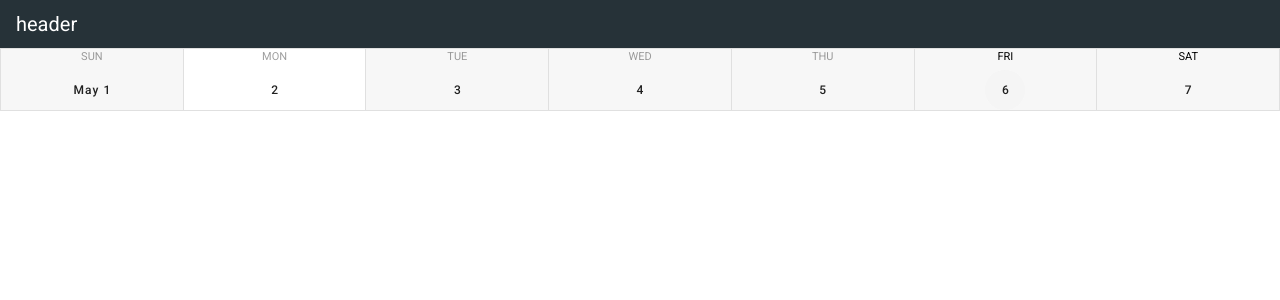
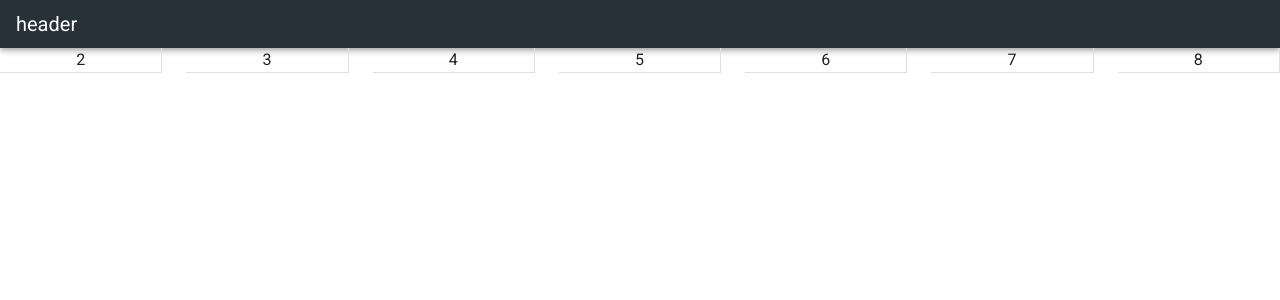
Before and after one commit to FirsovDmitriy/schedule-app, a Vue app: page / in a window 1280 px wide. Shown: the top 300 px of the page. Built offline with nearby package versions, Linux system fonts and the light colour scheme.

Commit message:
Updated TimelineWeek component

```diff
--- a/package.json
+++ b/package.json
@@ -9,6 +9,7 @@
   },
   "dependencies": {
     "core-js": "^3.6.5",
+    "moment": "^2.29.3",
     "vue": "^2.6.11",
     "vue-router": "^3.2.0",
     "vuetify": "^2.6.0",
@@ -30,6 +31,7 @@
     "eslint-plugin-vue": "^6.2.2",
     "sass": "~1.32.0",
     "sass-loader": "^10.0.0",
+    "vue-cli-plugin-tailwind": "~3.0.0",
     "vue-cli-plugin-vuetify": "~2.4.8",
     "vue-template-compiler": "^2.6.11",
     "vuetify-loader": "^1.7.0"
--- a/src/App.vue
+++ b/src/App.vue
@@ -4,9 +4,12 @@
     <v-main>
       <v-row>
         <v-col>
-          <timeline-week />
+          <timeline-week
+            :days="week()"
+          />
         </v-col>
       </v-row>
+      {{ nextWeek() }}
     </v-main>
   </v-app>
 </template>
@@ -15,6 +18,9 @@
 import TheHeader from '@/components/TheHeader'
 // import TimelineWeek from '@/components/TimelineWeek'
 import TimelineWeek from '@/components/calendar/TimelineWeek'
+import moment from 'moment'
+
+moment.updateLocale('en', { week: { dow: 1 } })
 
 export default {
   name: 'App',
@@ -24,7 +30,56 @@ export default {
   },
 
   data () {
-    return {}
+    return {
+      startWeek: moment().startOf('week'),
+      startWeekFormat: moment().startOf('week').format('YYYY-MM-DD'),
+      endWeek: moment().endOf('week'),
+      startMonth: moment().startOf('month').format('YYYY-MM-DD'),
+      endMonth: moment().endOf('month').format('DD'),
+      weeks: moment().weeksInYear(),
+      daysWeek: []
+    }
+  },
+
+  methods: {
+    week () {
+      const start = this.startWeek.format('DD')
+      const end = this.endWeek.format('DD')
+      const days = []
+
+      for (let i = start; i <= end; i++) {
+        days.push(i - 0)
+      }
+
+      return days
+    },
+
+    nextWeek () {
+      // const week = this.startWeek
+      // week.add(7, 'd')
+      // console.log('start next week', week.format('YYYY-MM-DD'))
+      // week.add(7, 'd')
+      // console.log('start next week 2', week.format('YYYY-MM-DD'))
+      // week.add(7, 'd')
+      // console.log('start next week 3', week.format('YYYY-MM-DD'))
+      // week.add(7, 'd')
+      // console.log('start next week 4', week.format('YYYY-MM-DD'))
+      // week.add(7, 'd')
+      // console.log('start next week 5', week.format('YYYY-MM-DD'))
+    }
+  },
+
+  computed: {
+    renderWeek () {
+      const calendar = []
+      return calendar
+    }
+  },
+
+  mounted () {
+    console.log(typeof this.startWeek)
+    // console.log('weekend', this.endWeek)
+    console.log('end month', this.endMonth)
   }
 }
 </script>
--- a/src/components/calendar/TimelineWeek.vue
+++ b/src/components/calendar/TimelineWeek.vue
@@ -1,47 +1,42 @@
 <template>
   <div>
-    <v-calendar-weekly
-    :start="firstday"
-  />
-  <!-- <v-row>
-    <v-col v-for="day in 7" :key="day">
-      <v-card-text> {{ day }} </v-card-text>
-    </v-col>
-  </v-row> -->
-  {{ getFirstDayOfWeek() }}
+    <!-- <v-calendar-weekly
+      :start="startWeek"
+    /> -->
+    <v-row>
+      <v-col v-for="day in days" :key="day">
+        <div class="day">
+          <span> {{ day }} </span>
+        </div>
+      </v-col>
+    </v-row>
   </div>
 </template>
 
 <script>
 export default {
-  data () {
-    return {
-      date: new Date(),
-      firstday: '2022-9-4',
-      diff: 0
+  props: {
+    days: {
+      type: Array,
+      required: true
     }
   },
 
-  methods: {
-    // getFirstday () {
-    //   const firstDay = new Date(this.date.setDate(this.date.getDate() - this.date.getDay())).toUTCString()
-    //   console.log(firstDay)
-    // },
-
-    getFirstDayOfWeek () {
-      const day = this.date.getDay()
-
-      // console.log(day)
-
-      this.diff = this.date.getDate() - day + (day === 0 ? -6 : 1)
-
-      this.firstday = `${this.date.getFullYear()}-${this.date.getMonth() + 1}-${this.diff}`
-      console.log(`${this.date.getFullYear()}-${this.date.getMonth() + 1}-${this.diff}`)
-
-      console.log(new Date(this.date.setDate(this.diff)))
+  data () {
+    return {
+      date: new Date()
     }
   },
 
   computed: {}
 }
 </script>
+
+<style scoped>
+.day {
+  display: flex;
+  justify-content: center;
+  border-right: 1px solid #e0e0e0;
+  border-bottom: 1px solid #e0e0e0;
+}
+</style>
```
Also changed, not shown: 1 other file (tests, documents, lock files or other folders).
